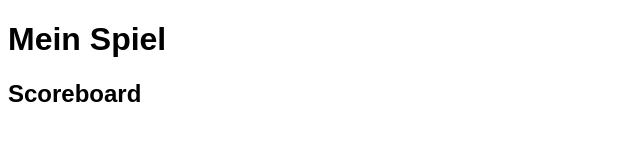
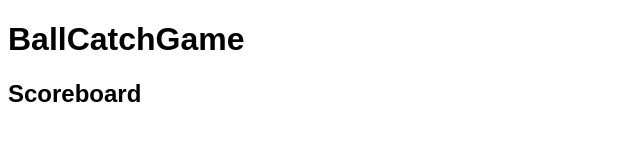
Before and after one commit to ProfessorP1/BallCatchGame, a plain HTML site: page score.html in a window 1280 px wide. Shown: the whole page, without its empty margins (0-640 px from the left). Drawn offline with Linux system fonts and the light colour scheme.

Commit message:
Update score.html

```diff
--- a/score.html
+++ b/score.html
@@ -7,7 +7,7 @@
     <link rel="stylesheet" href="css/score.css">
 </head>
 <body>
-    <h1>Mein Spiel</h1>
+    <h1>BallCatchGame</h1>
     <div id="scoreboard">
         <h2>Scoreboard</h2>
         <ul id="scoreList"></ul>
```
